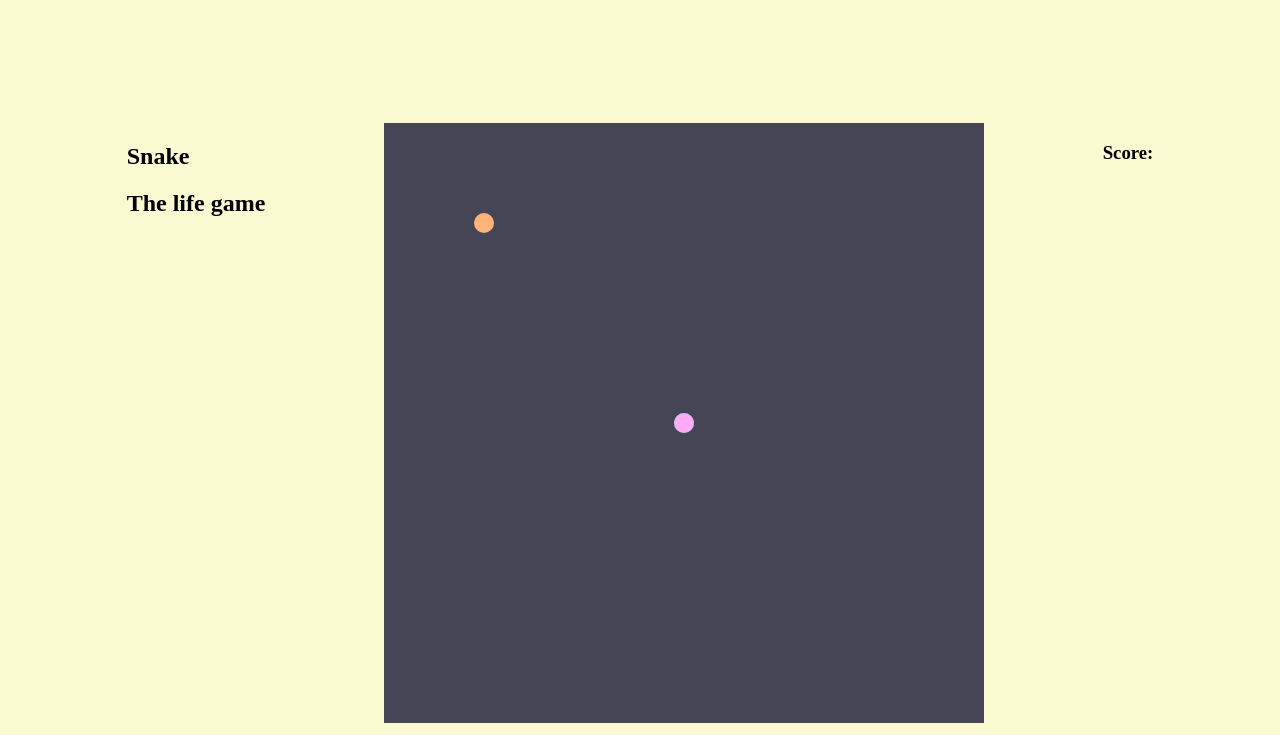
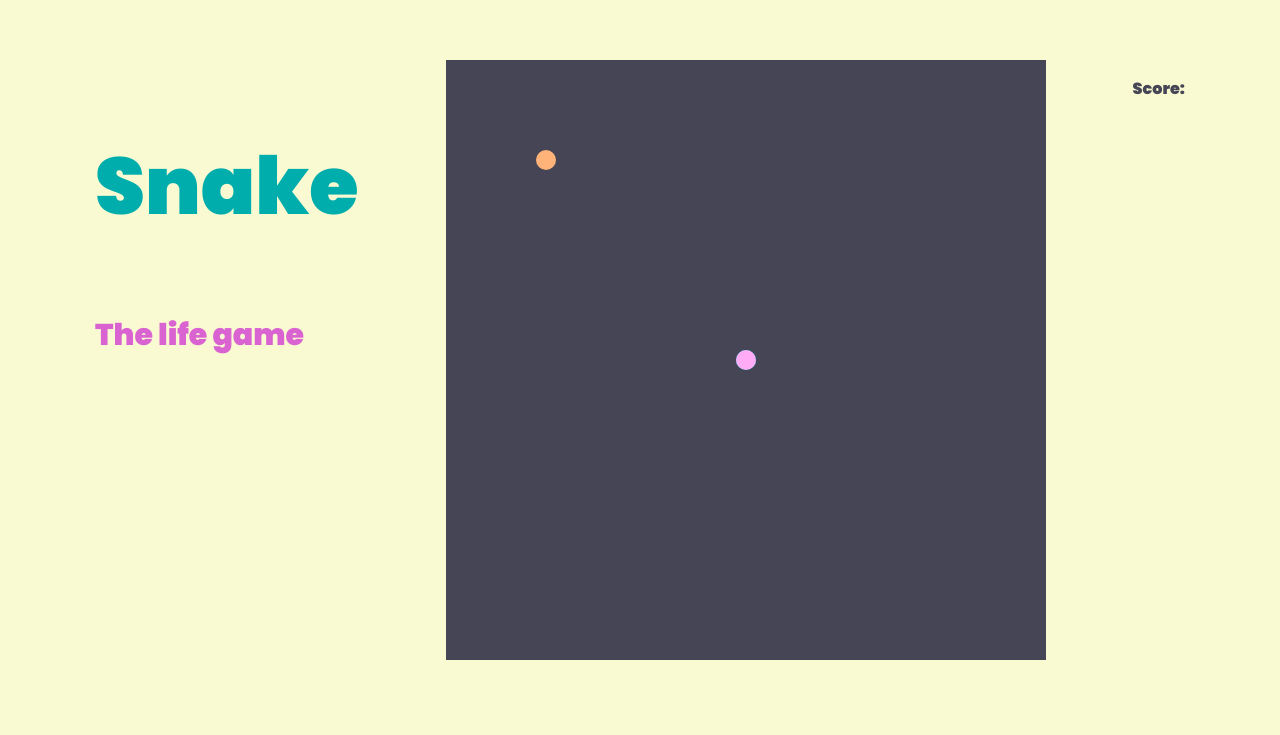
Before and after one commit to IreneCar/snake-life-game, a plain HTML site: page index.html in a window 1280 px wide. Shown: the part 193-928 px from the top of the page. After the commit the page ends 868 px from the top, so only its background shows below. Drawn offline with Linux system fonts and the light colour scheme.

Commit message:
style titles

```diff
--- a/index.html
+++ b/index.html
@@ -6,18 +6,21 @@
     <title>Snake This is Life Game</title>
     <meta name='viewport' content='width=device-width, initial-scale=1'>
     <link rel='stylesheet' href='/style.css'>
+    <link rel="preconnect" href="https://fonts.googleapis.com">
 </head>
+
+
 <body>
     <section class="flexContainer">
     <div class="title">
         <h1>Snake</h1>
-        <h2>The life game</h2>
+        <h3>The life game</h3>
     </div>
     <div id="keys">
     <canvas id="gameCanvas" width="600" height="600"></canvas>
     </div>
     <div class="score">
-    <h3>Score: </h3>
+    <p>Score: </p>
     </div>
 </section>
     <script src="/index.js"></script>
--- a/style.css
+++ b/style.css
@@ -1,7 +1,9 @@
+@import url('https://fonts.googleapis.com/css2?family=Poppins:wght@900&display=swap');
+
+
 body {
   background-color: lightgoldenrodyellow;
-
-
+	font-family: 'Poppins', sans-serif;
 }
 
 
@@ -12,6 +14,20 @@ body {
 	justify-content: space-evenly;
 	align-items: flex-start;
 	align-content: center;
-	margin-top: 25%;
+	margin-top: 20%;
 
 }
+
+h1{
+	color: #00adad;
+	font-size: 80px;
+}
+
+h3 {
+	color: #d963d0;
+	font-size: 30px;
+}
+
+p {
+	color: #464555;
+}
```
